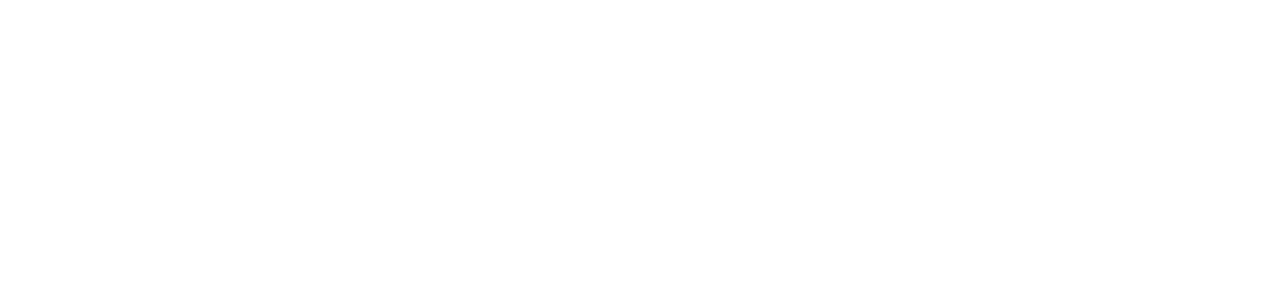
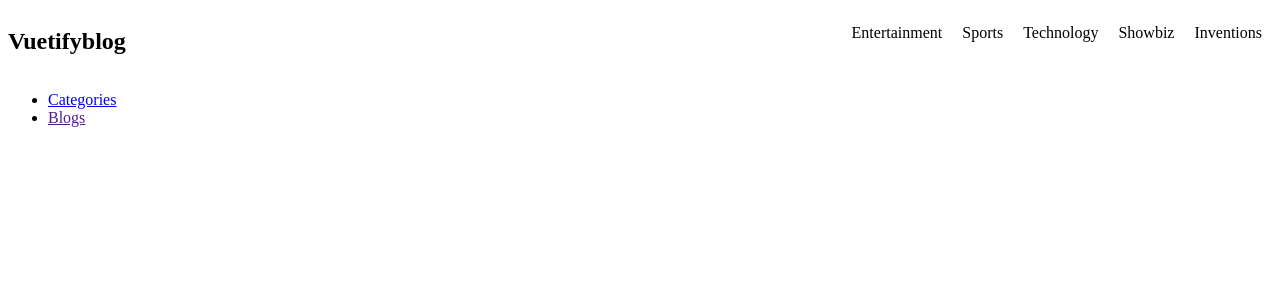
Before and after one commit to EdwardianBangash/VuetifyBlog, a Vue app: page /dashboard/categories in a window 1280 px wide. Before the commit this address had no page. Shown: the top 300 px of the page. Built offline with nearby package versions, Linux system fonts and the light colour scheme.

Commit message:
Categories

```diff
--- a/src/App.vue
+++ b/src/App.vue
@@ -1,5 +1,5 @@
 <template>
-  <the-navbar v-if="isDashboard === '/dashboard'"></the-navbar>
+  <the-navbar v-if="isDashboard !== '/dashboard'"></the-navbar>
   <router-view></router-view>
 </template>
 
@@ -11,7 +11,11 @@
   },
   data(){
     return {
-      isDashboard: this.$route.fullPath
+    }
+  },
+  computed: {
+    isDashboard(){
+      return this.$route.fullPath
     }
   }
 }
--- /dev/null
+++ b/src/dashboard/TheCategories.vue
@@ -0,0 +1,9 @@
+<template>
+    categories page
+</template>
+
+<script>
+export default {
+
+}
+</script>
--- a/src/dashboard/TheHome.vue
+++ b/src/dashboard/TheHome.vue
@@ -1,12 +1,14 @@
 <template>
-    hello world
+    <div class="navbar">
+        <ul>
+            <li><router-link to="/dashboard/categories">Categories</router-link></li>
+            <li><a href="">Blogs</a></li>
+        </ul>
+    </div>
 </template>
 
 <script>
 export default {
     name: 'DashboardHomeView',
-    mounted(){
-        console.log(this.$route)
-    }
 }
 </script>
```
Also changed, not shown: src/router/index.js (+8 -1 lines).
